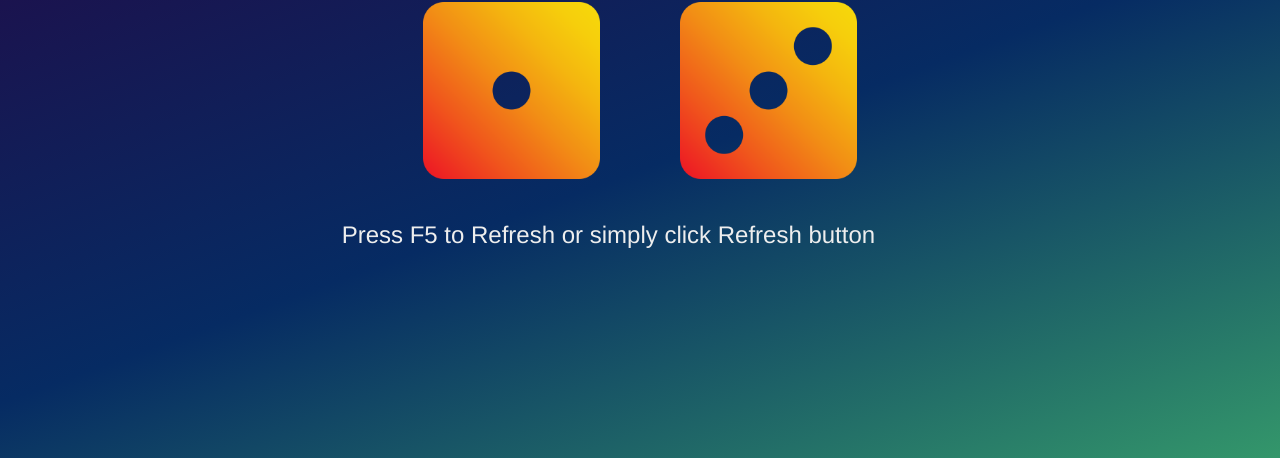
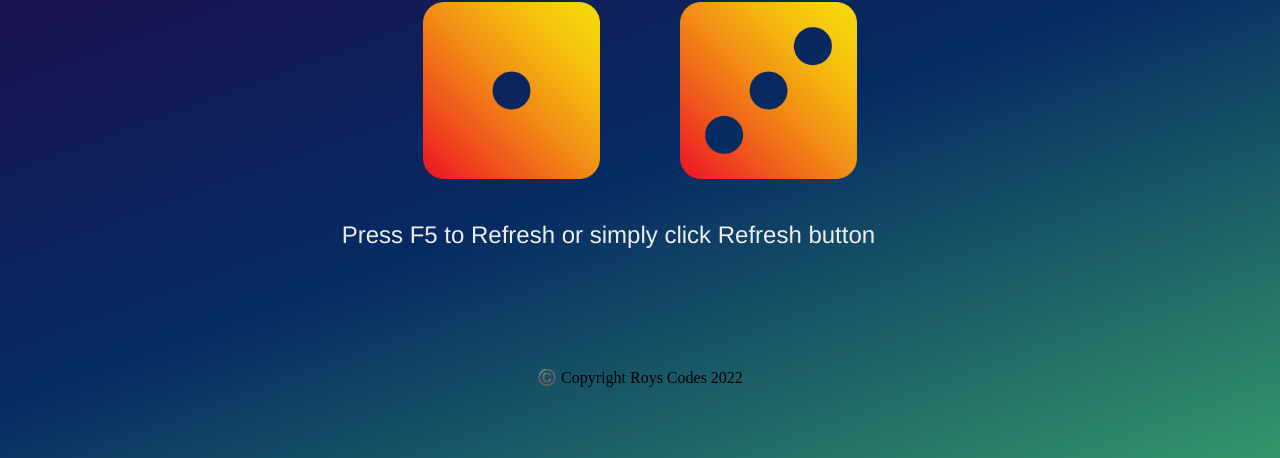
Before and after one commit to DeRoyace/Dice-game, a plain HTML site: page index.html in a window 1280 px wide. Shown: the part 270-728 px from the top of the page. Drawn offline with Linux system fonts and the light colour scheme.

Commit message:
copyright added

```diff
--- a/index.html
+++ b/index.html
@@ -46,6 +46,7 @@
     <a href="https://twitter.com/deRohitRoyace"><img src="images/twitter.png" alt=""></a>
     <a href="https://www.instagram.com/de_rohit_roy/"><img src="images/instagram.png" alt=""></a>
   </div>
+  <p class="copyright"><strong>©️ </strong>Copyright Roys Codes 2022</p>
 </footer>
 
 
```
